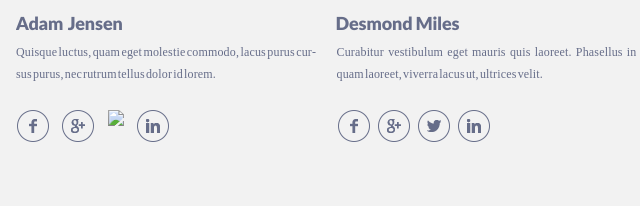
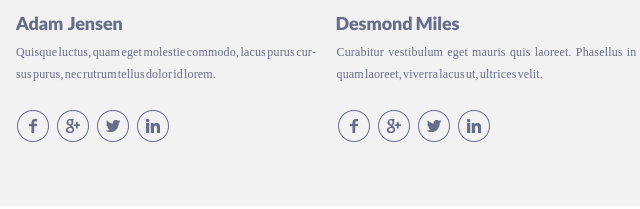
Before and after one commit to annaStoma/singolo, a plain HTML site: page index.html in a window 1280 px wide. Shown: the part 2586-2795 px from the top of the page, 153-793 px from the left. Drawn offline with nearby package versions, Linux system fonts and the light colour scheme; a web font is replaced by a local one.

Commit message:
fix: fix src

```diff
--- a/index.html
+++ b/index.html
@@ -115,7 +115,7 @@
                         <div class="card-social">
                             <img class="social" src="./assets/img/about-us/icons-png/facebook.png">
                             <img class="social" src="./assets/img/about-us/icons-png/google.png">
-                            <img class="social" src="./aszzsets/img/about-us/icons-png/twitter.png">
+                            <img class="social" src="./assets/img/about-us/icons-png/twitter.png">
                             <img class="social" src="./assets/img/about-us/icons-png/linkedin.png">
                         </div>
                     </div>
```
